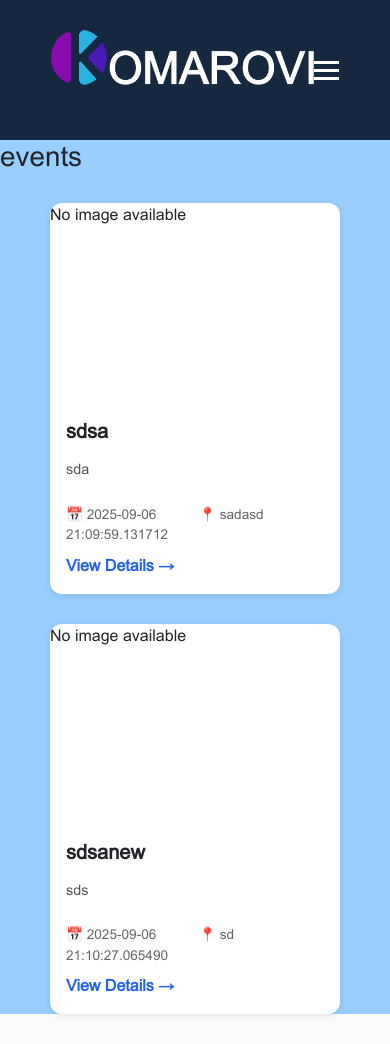
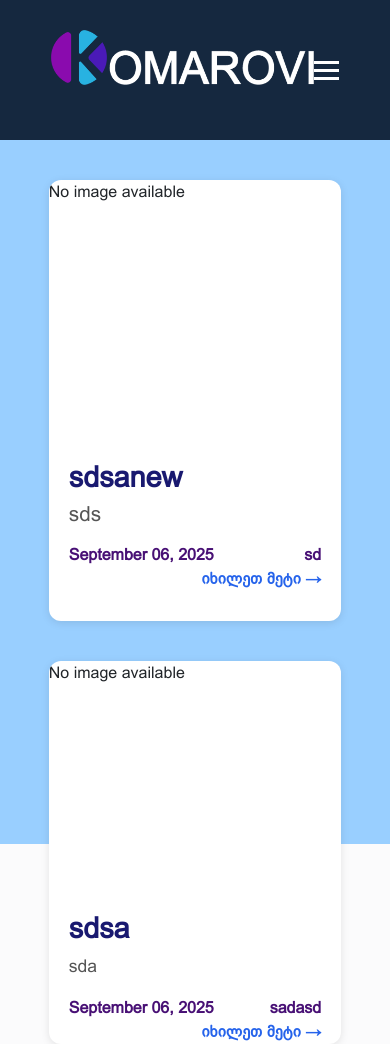
Before and after one commit to Peanguin11/Komarovi-Connect, a Flask app: page /events in a window 390 px wide; the page is wider, and only the part inside the window is pictured. Run offline with Flask 3, Linux system fonts and the light colour scheme.

Commit message:
some changes before I move them to main and fix merge conflicts

```diff
--- a/app/forms.py
+++ b/app/forms.py
@@ -1,6 +1,6 @@
 from flask_wtf import FlaskForm
 from flask_wtf.file import FileField, FileAllowed
-from wtforms import StringField, PasswordField, SubmitField, BooleanField
+from wtforms import StringField, PasswordField, SubmitField, BooleanField, DateField
 from wtforms.validators import DataRequired, Length
 from wtforms.widgets import TextArea
 
@@ -18,6 +18,7 @@ class NewEvent(FlaskForm):
     registration_link = StringField("Registration Link", validators=[DataRequired()])
     location = StringField('location', validators=[DataRequired(), Length(min=1, max=500)])
     image = FileField('Image', validators=[FileAllowed(['jpg', 'jpeg', 'png', 'gif'], 'Images only!')])
+    event_date = DateField('Date', format='%Y-%m-%d', validators=[DataRequired()])
     submit = SubmitField('Upload')
 
 class LoginForm(FlaskForm):
--- a/app/models.py
+++ b/app/models.py
@@ -33,6 +33,7 @@ class Events(db.Model):
     registration_link = db.Column(db.String(500))
     location = db.Column(db.String(500))
     image = db.Column(db.String(200))
+    event_date = db.Column(db.DateTime)
     date_added = db.Column(db.DateTime, default=datetime.utcnow)
 
     def __repr__(self):
--- a/app/routes.py
+++ b/app/routes.py
@@ -19,7 +19,7 @@ def home():
 
 @app.route("/events")
 def events():
-    allEvents = Events.query.order_by(Events.date_added)
+    allEvents = Events.query.order_by(Events.date_added.desc()).all()
     return render_template('events.html', current_page='events', events=allEvents)
 
 @app.route("/events/<int:id>")
@@ -55,6 +55,7 @@ def add_events():
             title=form.title.data,
             description=form.description.data,
             registration_link=form.registration_link.data,
+            event_date = form.event_date.data,
             location=form.location.data,
             image=filename
         )
@@ -73,6 +74,12 @@ def update_event(id):
     filename=None
     form = NewEvent()
     if form.validate_on_submit():
+        if event.image:
+            image_path = os.path.join(
+                current_app.root_path, "static/uploads", event.image
+            )
+            if os.path.exists(image_path):
+                os.remove(image_path)
         if form.image.data:
 
             filename = secure_filename(form.image.data.filename)
@@ -82,6 +89,7 @@ def update_event(id):
         event.title = form.title.data
         event.description=form.description.data
         event.registration_link=form.registration_link.data
+        event.event_date=form.event_date.data
         event.location=form.location.data
         event.image=filename
         db.session.add(event)
@@ -90,6 +98,7 @@ def update_event(id):
     form.title.data = event.title
     form.description.data=event.description
     form.registration_link.data = event.registration_link
+    form.event_date.data = event.event_date
     form.location.data=event.location
     form.image.data=event.image
     return render_template('update_events.html', form=form, event=event)
@@ -148,7 +157,7 @@ def logout():
 def all_news():
     all_news = News.query.all()
     print(all_news)
-    return render_template('all_news.html', all_news=all_news)
+    return render_template('all_news.html', all_news=all_news, current_page='news')
 
 
 
--- a/app/static/css/events.css
+++ b/app/static/css/events.css
@@ -1,18 +1,36 @@
 body {
   background-color: rgb(153, 207, 255);
 }
+.limit-lines {
+  display: -webkit-box;
+  -webkit-line-clamp: 2;
+  line-clamp: 2;
+  -webkit-box-orient: vertical;
+  overflow: hidden;
+  max-height: 2.6em;
+  line-height: 1.3em;
+}
 .event-card {
   display: grid;
-  grid-template-columns: 250px 1fr;
+  grid-template-columns: 400px 1fr;
   background: white;
   border-radius: 12px;
   overflow: hidden;
   box-shadow: 0 2px 8px rgba(0, 0, 0, 0.1);
-  margin: 30px 50px;
+  margin: 40px 200px;
+}
+
+.featured-card {
+  grid-template-columns: 50% 50%;
 }
 
 .event-image {
   position: relative;
+  overflow: hidden;
+  height: 280.5px;
+}
+.featured-image {
+  height: 427.5px;
 }
 .event-image img {
   width: 100%;
@@ -21,45 +39,84 @@ body {
 }
 
 .event-content {
-  padding: 1rem;
+  padding: 0px 20px;
+  padding-top: 50px;
   display: grid;
-  grid-template-rows: auto auto 1fr auto;
-  gap: 0.5rem;
+  gap: 0px;
+  margin: 0px 0px;
+  grid-template-rows: auto auto auto auto;
+}
+.featured-content {
+  padding-top: 50px;
+  margin: 30px 0px;
 }
 
 .event-title {
-  font-size: 1.25rem;
-  font-weight: bold;
+  font-size: 1.8rem;
+  font-weight: bolder;
+  color: midnightblue;
+  white-space: nowrap;
+  overflow: hidden;
+  text-overflow: ellipsis;
+}
+.featured-title {
+  font-size: 2.5rem;
+  margin-bottom: 5px;
 }
 
 .event-desc {
   color: #555;
-  font-size: 0.9rem;
+  font-size: 1.1rem;
+  white-space: nowrap;
+  overflow: hidden;
+  text-overflow: ellipsis;
 }
 
+.featured-desc {
+  font-size: 1.3rem;
+  white-space: normal;
+}
 .event-meta {
-  display: grid;
-  grid-template-columns: repeat(auto-fit, minmax(120px, 1fr));
-  gap: 0.5rem;
-  font-size: 0.85rem;
-  color: #666;
+  display: flex;
+  justify-content: space-between;
+  font-size: 16px;
+  color: #481075;
+  white-space: nowrap;
+  overflow: hidden;
+  text-overflow: ellipsis;
+  flex-wrap: wrap;
+}
+.event-meta span {
+  font-weight: bolder;
 }
 
+.featured-meta {
+  grid-template-columns: 50% 50%;
+}
 .event-link {
   color: #2563eb;
   font-weight: 600;
   text-decoration: none;
-  align-self: end;
+  text-align: right;
 }
 .event-link:hover {
   text-decoration: underline;
 }
 
-@media (max-width: 768px) {
+@media (max-width: 1100px) {
   .event-card {
     grid-template-columns: 1fr;
+    margin: 40px auto;
+    max-width: 75%;
   }
   .event-image {
     height: 200px;
   }
+
+  .featured-title {
+    font-size: 1.8rem;
+  }
+  .event-meta {
+    gap: 5px;
+  }
 }
--- a/app/static/css/main.css
+++ b/app/static/css/main.css
@@ -1,6 +1,7 @@
 html,
 body {
   margin: 0;
+  height: 100%;
   padding: 0;
   background-color: rgb(251, 251, 252);
   font-family: "BpgIngiriArial", Arial, Helvetica, sans-serif;
@@ -65,7 +66,7 @@ button {
   left: 0;
   width: calc(100% + 80px);
   left: -40px;
-  top: 54px;
+  top: 57px;
   height: 10px;
   background-color: transparent;
   transition: background-color 0.3s ease;
@@ -86,17 +87,17 @@ button {
   margin: 5px 71.3415px;
 }
 .right-section button {
-  background-color: rgb(33, 134, 216);
+  background-color: #5682b1;
   color: white;
   font-size: 20px;
-  padding: 15px 15px;
-  border-radius: 50px;
+  padding: 11px 11px;
+  border-radius: 12px;
   border: none;
   margin: 0px 30px;
 }
 
 .right-section button:hover {
-  background-color: blueviolet;
+  background-color: #456a91;
   cursor: pointer;
 }
 .right-section button:active {
@@ -126,7 +127,7 @@ button {
   height: 105px;
 }
 
-@media (max-width: 1430px) {
+@media (max-width: 1130px) {
   .headerbox {
     height: auto;
   }
--- a/app/templates/base.html
+++ b/app/templates/base.html
@@ -5,8 +5,17 @@
     <meta charset="UTF-8" />
     <meta name="viewport" content="width=device-width, initial-scale=1.0" />
     <title>Komarovi Connect</title>
-    <link href="https://cdn.jsdelivr.net/npm/bootstrap@5.3.3/dist/css/bootstrap.min.css" rel="stylesheet" integrity="sha384-QWTKZyjpPEjISv5WaRU9OFeRpok6YctnYmDr5pNlyT2bRjXh0JMhjY6hW+ALEwIH" crossorigin="anonymous">
-    <script src="https://cdn.jsdelivr.net/npm/bootstrap@5.3.3/dist/js/bootstrap.bundle.min.js" integrity="sha384-YvpcrYf0tY3lHB60NNkmXc5s9fDVZLESaAA55NDzOxhy9GkcIdslK1eN7N6jIeHz" crossorigin="anonymous"></script>
+    <link
+      href="https://cdn.jsdelivr.net/npm/bootstrap@5.3.3/dist/css/bootstrap.min.css"
+      rel="stylesheet"
+      integrity="sha384-QWTKZyjpPEjISv5WaRU9OFeRpok6YctnYmDr5pNlyT2bRjXh0JMhjY6hW+ALEwIH"
+      crossorigin="anonymous"
+    />
+    <script
+      src="https://cdn.jsdelivr.net/npm/bootstrap@5.3.3/dist/js/bootstrap.bundle.min.js"
+      integrity="sha384-YvpcrYf0tY3lHB60NNkmXc5s9fDVZLESaAA55NDzOxhy9GkcIdslK1eN7N6jIeHz"
+      crossorigin="anonymous"
+    ></script>
 
     <link
       rel="stylesheet"
@@ -19,7 +28,6 @@
     {% block head %} {% endblock%}
   </head>
   <body>
-
     <div class="headerbox">
       <div class="header">
         <div class="left-section">
@@ -38,7 +46,7 @@
             >მთავარი</a
           >
           <a
-            href="/news"
+            href="{{url_for('all_news')}}"
             class="{{ 'active' if current_page == 'news' else '' }}"
             >სიახლეები</a
           >
@@ -52,13 +60,15 @@
             class="{{ 'active' if current_page == 'projects' else '' }}"
             >პროექტები</a
           >
-          <a class="btn btn-outline-light mx-2" href="/login" role="button">Log In</a>
+          <a class="btn btn-outline-light mx-2" href="/login" role="button"
+            >Log In</a
+          >
           {% if current_user.role=="admin" %}
           <a href="{{ url_for('adminpanel') }}">Admin Panel</a>
-          <a class="btn btn-outline-light mx-2" href="/logout" role="button">Log Out</a>          {% else %}
-
-
-          {% endif %}
+          <a class="btn btn-outline-light mx-2" href="/logout" role="button"
+            >Log Out</a
+          >
+          {% else %} {% endif %}
         </nav>
         <div class="right-section">
           <button>დონაცია</button>
--- a/app/templates/events.html
+++ b/app/templates/events.html
@@ -3,11 +3,39 @@
   rel="stylesheet"
   href="{{ url_for('static', filename='css/events.css') }}"
 />
-{% endblock %} {% block content %}
+{% endblock %} {% block content %} {% if events %}
+<div class="event-card featured-card">
+  <div class="event-image featured-image">
+    {% if events[0].image %}
+    <img
+      src="{{ url_for('static', filename='uploads/' + events[0].image) }}"
+      alt="{{ events[0].title }}"
+    />
+    {% else %}
+    <p>No image available</p>
+    {% endif %}<br />
+  </div>
 
-<h1>events</h1>
-{%for event in events%}
+  <div class="event-content featured-content">
+    <h2 class="event-title featured-title">{{events[0].title}}</h2>
+    <p class="event-desc featured-desc limit-lines">
+      {{events[0].description}}
+    </p>
 
+    <div class="event-meta featured-meta">
+      <span>{{events[0].date_added.strftime("%B %d, %Y")}}</span>
+      <span>{{events[0].location}}</span>
+    </div>
+
+    <a
+      href="{{url_for('event', id=events[0].id)}}"
+      class="event-link featured-link"
+      >იხილეთ მეტი →</a
+    >
+  </div>
+</div>
+
+{%for event in events[1:]%}
 <div class="event-card">
   <div class="event-image">
     {% if event.image %}
@@ -25,14 +53,17 @@
     <p class="event-desc">{{event.description}}</p>
 
     <div class="event-meta">
-      <span>📅 {{event.date_added}}</span>
-      <span>📍 {{event.location}}</span>
+      <span>{{event.date_added.strftime("%B %d, %Y")}}</span>
+      <span>{{event.location}}</span>
     </div>
 
     <a href="{{url_for('event', id=event.id)}}" class="event-link"
-      >View Details →</a
+      >იხილეთ მეტი →</a
     >
   </div>
 </div>
+{%endfor%} {% else%}
 
-{%endfor%} {% endblock content%}
+<h1>currently no events</h1>
+
+{% endif%} {% endblock content%}
```
Also changed, not shown: app/static/css/event.css (added, +115 -0 lines), app/templates/add_events.html (+18 -7 lines), app/templates/event.html (+32 -17 lines), app/templates/update_events.html (+19 -8 lines), app/instance/komarovi.db, app/static/uploads/a684d968-8e32-40d9-8c3b-ce2e31a06e12-Screenshot_from_2025-08-28_01-52-55.png (deleted), app/static/uploads/e4bcca3b-c73a-49eb-9af9-f216ed747f19-Screenshot_from_2025-08-27_02-57-27.png (deleted).
